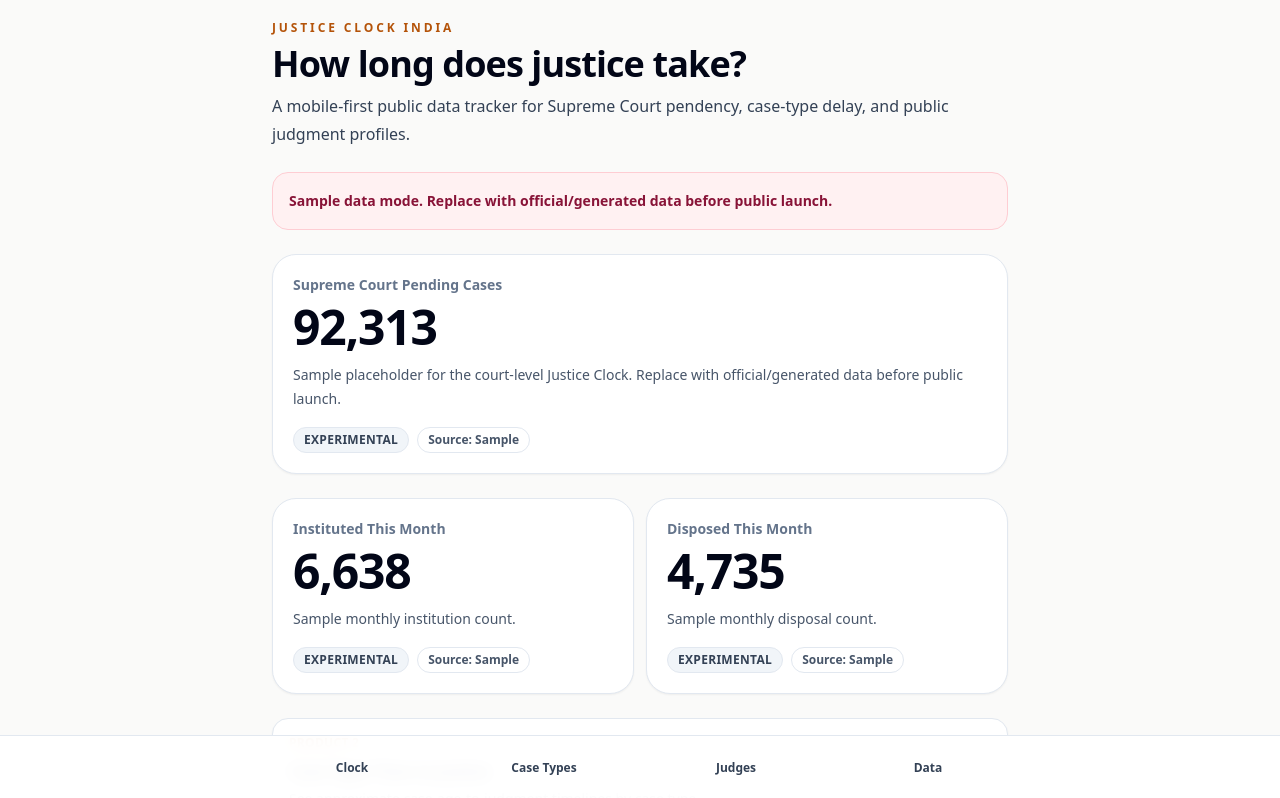
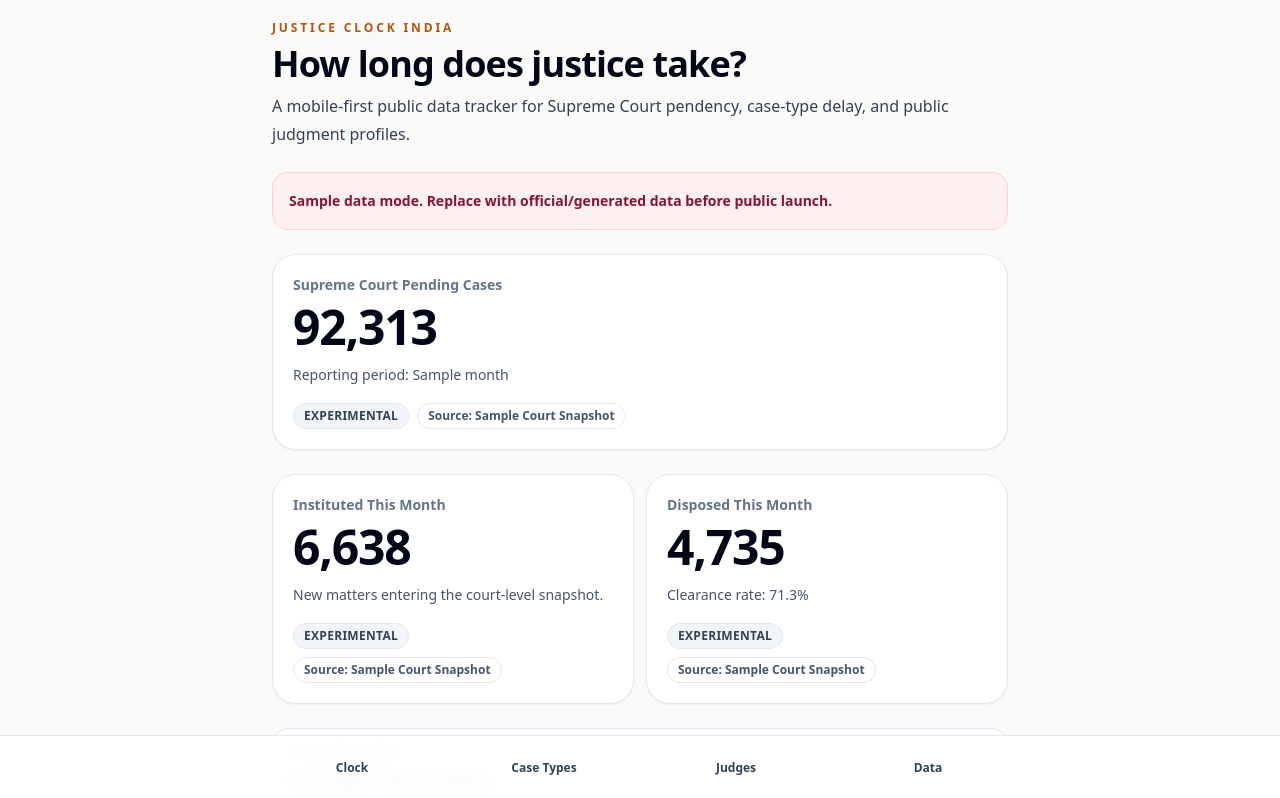
Before and after one commit to publicinteresttechnologies/justice-clock-india, a Next.js app: page / in a window 1280 px wide. Shown: the top 798 px of the page. Built offline with nearby package versions, Linux system fonts and the light colour scheme.

Commit message:
Wire homepage to generated data

```diff
--- a/src/app/page.tsx
+++ b/src/app/page.tsx
@@ -3,6 +3,7 @@ import { DataCard } from "@/components/DataCard";
 import { MetricCard } from "@/components/MetricCard";
 import { SampleDataWarning } from "@/components/SampleDataWarning";
 import { SectionHeader } from "@/components/SectionHeader";
+import { caseTypes, courtClock, formatNumber, judges } from "@/lib/data";
 
 export default function HomePage() {
   return (
@@ -13,37 +14,40 @@ export default function HomePage() {
         description="A mobile-first public data tracker for Supreme Court pendency, case-type delay, and public judgment profiles."
       />
 
-      <SampleDataWarning />
+      {courtClock.sample ? <SampleDataWarning /> : null}
 
       <MetricCard
         title="Supreme Court Pending Cases"
-        value="92,313"
-        context="Sample placeholder for the court-level Justice Clock. Replace with official/generated data before public launch."
-        confidence="experimental"
-        sourceLabel="Sample"
+        value={formatNumber(courtClock.totalPending)}
+        context={`Reporting period: ${courtClock.reportingPeriod}`}
+        confidence={courtClock.confidence}
+        sourceLabel={courtClock.sourceName}
+        sourceHref={courtClock.sourceUrl}
       />
 
       <section className="grid gap-3 sm:grid-cols-2">
         <MetricCard
           title="Instituted This Month"
-          value="6,638"
-          context="Sample monthly institution count."
-          confidence="experimental"
-          sourceLabel="Sample"
+          value={formatNumber(courtClock.institutedThisMonth)}
+          context="New matters entering the court-level snapshot."
+          confidence={courtClock.confidence}
+          sourceLabel={courtClock.sourceName}
+          sourceHref={courtClock.sourceUrl}
         />
         <MetricCard
           title="Disposed This Month"
-          value="4,735"
-          context="Sample monthly disposal count."
-          confidence="experimental"
-          sourceLabel="Sample"
+          value={formatNumber(courtClock.disposedThisMonth)}
+          context={`Clearance rate: ${courtClock.clearanceRate ?? "—"}%`}
+          confidence={courtClock.confidence}
+          sourceLabel={courtClock.sourceName}
+          sourceHref={courtClock.sourceUrl}
         />
       </section>
 
       <section className="grid gap-3">
         <Link href="/case-types">
           <DataCard
-            eyebrow="Product 2"
+            eyebrow={`${caseTypes.length} tracked types`}
             title="Case-Type Time to Justice"
             description="See approximate case-age-to-judgment timelines by case type."
           />
@@ -51,7 +55,7 @@ export default function HomePage() {
 
         <Link href="/judges">
           <DataCard
-            eyebrow="Product 3"
+            eyebrow={`${judges.length} public profiles`}
             title="Public Judge Profiles"
             description="Judgment metadata profiles, not performance ratings."
           />
```
